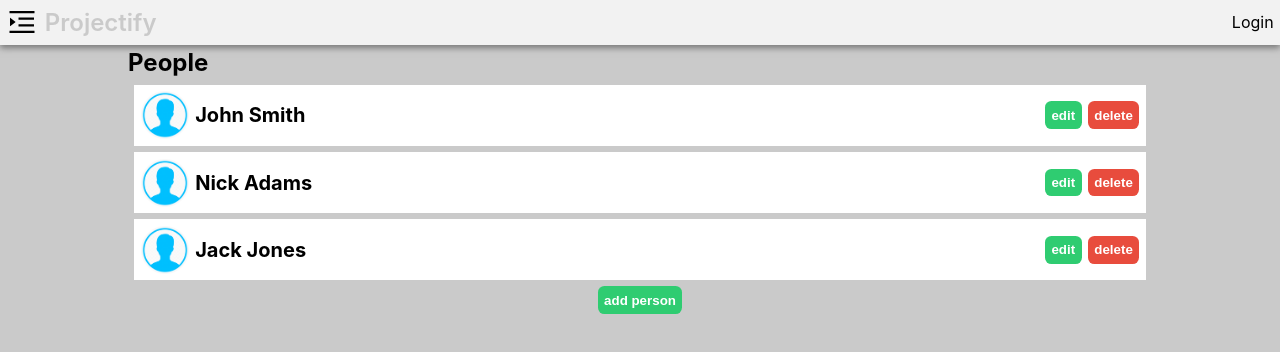
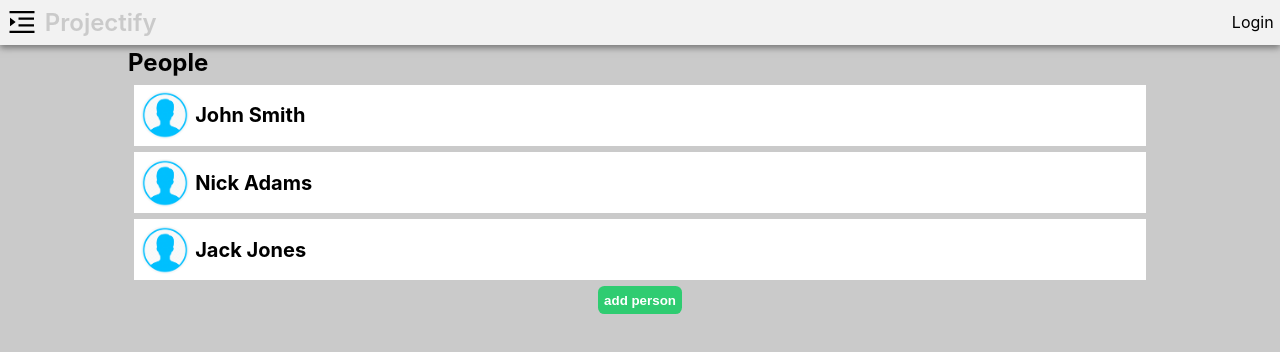
Before and after one commit to AdamShawDEV/projectify, a React (Create React App) app: page /people in a window 1280 px wide. Shown: the top 352 px of the page. Built offline with nearby package versions, Linux system fonts and the light colour scheme.

Commit message:
refactoring

```diff
--- a/src/components/common/UserControl.js
+++ b/src/components/common/UserControl.js
@@ -47,7 +47,8 @@ function UserControl() {
       </div>
       {menuOpen && (
         <Menu closeMenu={() => setMenuOpen(false)}>
-          {users.map((user) => (
+          {!currentUserId ? (
+            users.map((user) => (
               <MenuItem key={user.id} onClick={() => changeUser(user.id)}>
                 <img
                   className={styles.userImage}
@@ -56,10 +57,12 @@ function UserControl() {
                 />
                 <span>{`${user.firstName} ${user.lastName}`}</span>
               </MenuItem>
-          ))}
+            ))
+          ) : (
             <MenuItem onClick={() => changeUser(null)}>
               <span>logout</span>
             </MenuItem>
+          )}
         </Menu>
       )}
     </div>
--- a/src/components/people/PeopleList.js
+++ b/src/components/people/PeopleList.js
@@ -5,12 +5,7 @@ function PeopleList({ people, handleFormSubmit, deletePersonById }) {
   return (
     <div className={styles.peopleListContainer}>
       {people.map((person) => (
-        <Person
-          key={person.id}
-          person={person}
-          handleFormSubmit={handleFormSubmit}
-          deletePerson={() => deletePersonById(person.id)}
-        />
+        <Person key={person.id} person={person} />
       ))}
     </div>
   );
--- a/src/components/people/Person.js
+++ b/src/components/people/Person.js
@@ -1,14 +1,8 @@
 import styles from "./modules/Person.module.css";
-import Button from "../common/Button";
-import { useState } from "react";
-import AddEditPeopleForm from "./AddEditPeopleForm";
-import Modal from "../common/Modal";
 import { noUserImageUri } from "../../consts";
 import { useNavigate } from "react-router-dom";
 
-function Person({ person, handleFormSubmit, deletePerson }) {
-  const [editPersonOpen, setEditPersonOpen] = useState(false);
-  const [deleteConfermationOpen, setDeleteConfermationOpen] = useState(false);
+function Person({ person }) {
   const navigate = useNavigate();
 
   return (
@@ -22,36 +16,6 @@ function Person({ person, handleFormSubmit, deletePerson }) {
         alt="user"
       />
       <h2>{`${person.firstName} ${person.lastName}`}</h2>
-      <div className={styles.actionsContainer}>
-        <Button onClick={() => setEditPersonOpen(true)}>edit</Button>
-        <Button type="error" onClick={() => setDeleteConfermationOpen(true)}>
-          delete
-        </Button>
-      </div>
-      {editPersonOpen && (
-        <AddEditPeopleForm
-          isOpen={editPersonOpen}
-          handleClose={() => setEditPersonOpen(false)}
-          person={person}
-          handleFormSubmit={handleFormSubmit}
-        />
-      )}
-      {deleteConfermationOpen && (
-        <Modal
-          isOpen={deleteConfermationOpen}
-          handleClose={() => setDeleteConfermationOpen(false)}
-        >
-          <h2>Delete {`${person.firstName} ${person.lastName}?`}</h2>
-          <div className={styles.buttonsContainer}>
-            <Button type="error" onClick={deletePerson}>
-              delete
-            </Button>
-            <Button onClick={() => setDeleteConfermationOpen(false)}>
-              cancel
-            </Button>
-          </div>
-        </Modal>
-      )}
     </div>
   );
 }
--- a/src/components/people/PersonDetailsPage.js
+++ b/src/components/people/PersonDetailsPage.js
@@ -5,20 +5,21 @@ import {
   selectPeopleStatus,
   loadPeople,
   updatePerson,
-  deletePerson,
   selectAllPeople,
 } from "../../redux/slices/peopleSlice";
 import {
   loadTasks,
   selectTasksByPersonId,
   selectTaskStatus,
-  addTask,
   updateTask,
 } from "../../redux/slices/taskSlice";
 import { useParams } from "react-router-dom";
-import { useEffect } from "react";
-
+import { useEffect, useState } from "react";
 import TaskList from "../project/TaskList";
+import Button from "../common/Button";
+import AddEditPeopleForm from "./AddEditPeopleForm";
+import Modal from "../common/Modal";
+import { useNavigate } from "react-router-dom";
 
 function PersonDetailsPage() {
   const { personId } = useParams();
@@ -30,6 +31,7 @@ function PersonDetailsPage() {
   );
   const taskStatus = useSelector(selectTaskStatus);
   const dispatch = useDispatch();
+  const [editPersonOpen, setEditPersonOpen] = useState(false);
 
   useEffect(() => {
     if (peopleStatus === "idle") dispatch(loadPeople());
@@ -40,16 +42,19 @@ function PersonDetailsPage() {
     dispatch(updateTask({ ...task }));
   }
 
+  function handleFormSubmit(updatedPerson) {
+    dispatch(updatePerson(updatedPerson));
+  }
+
   if (peopleStatus !== "succeeded" || taskStatus !== "succeeded")
     return "loading...";
-
-  console.log(ownedTasks);
 
   return (
     <div className={styles.columnsContainer}>
       <div className={styles.detailsColumn}>
         <img src="/images/noimage.png" alt="person name" />
         <h1>{`${person.firstName} ${person.lastName}`}</h1>
+        <Button onClick={() => setEditPersonOpen(true)}>edit</Button>
       </div>
       <div className={styles.activeTasksColumn}>
         <h2>Owned Tasks</h2>
@@ -59,6 +64,14 @@ function PersonDetailsPage() {
           people={people}
         />
       </div>
+      {editPersonOpen && (
+        <AddEditPeopleForm
+          isOpen={editPersonOpen}
+          handleClose={() => setEditPersonOpen(false)}
+          person={person}
+          handleFormSubmit={handleFormSubmit}
+        />
+      )}
     </div>
   );
 }
--- a/src/components/people/modules/PersonDetailsPage.module.css
+++ b/src/components/people/modules/PersonDetailsPage.module.css
@@ -21,4 +21,5 @@
   height: 100%;
   flex-grow: 1;
   padding-left: 0.4rem;
+  overflow: auto;
 }
--- a/src/components/project/MessageList.js
+++ b/src/components/project/MessageList.js
@@ -1,8 +1,11 @@
 import styles from "./modules/MessageList.module.css";
 import { noUserImageUri } from "../../consts";
 import PropTypes from "prop-types";
+import { useUser } from "../common/useUserContext";
 
-function MessageList({ messages, people, userId }) {
+function MessageList({ messages, people }) {
+  const { userId } = useUser();
+
   return (
     <div className={styles.messageContainer}>
       {messages.map((message) => {
@@ -48,7 +51,6 @@ function MessageList({ messages, people, userId }) {
 MessageList.propTypes = {
   messages: PropTypes.array.isRequired,
   people: PropTypes.array.isRequired,
-  userId: PropTypes.string,
 };
 
 export default MessageList;
--- a/src/components/project/ProjectPage.js
+++ b/src/components/project/ProjectPage.js
@@ -62,7 +62,6 @@ function ProjectPage() {
         <div className={styles.listContainer}>
           <TaskList
             tasks={list}
-            project={project}
             handleUpdateTask={handleUpdateTask}
             people={people}
           />
@@ -102,7 +101,6 @@ function ProjectPage() {
       {displayAddTaskForm && (
         <AddEditTaskForm
           handleClose={() => setDisplayAddTaskForm(false)}
-          projectId={project.id}
           handleFormSubmit={handleFormSubmit}
         />
       )}
--- a/src/components/project/TaskModal.js
+++ b/src/components/project/TaskModal.js
@@ -137,7 +137,7 @@ function TaskModal({
         </>
       )}
       {taskCard}
-      <MessageList messages={task.messages} people={people} userId={userId} />
+      <MessageList messages={task.messages} people={people} />
       <div>
         <InputText
           value={messageInput}
```
Lines whose indentation alone changed are shown as unchanged.
